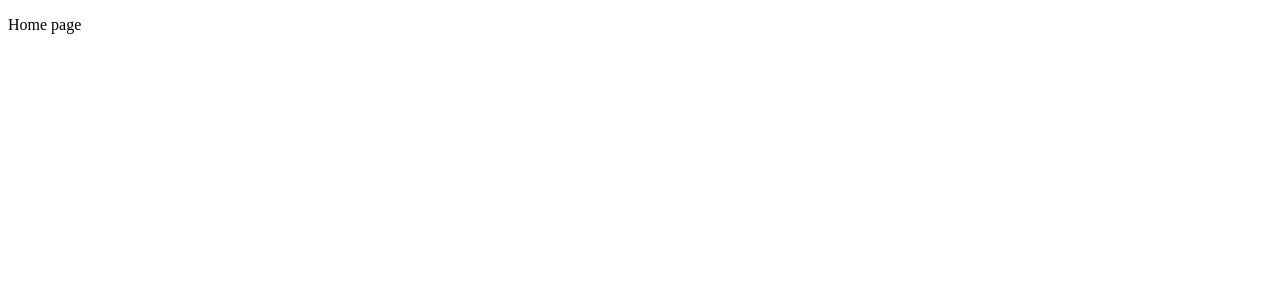
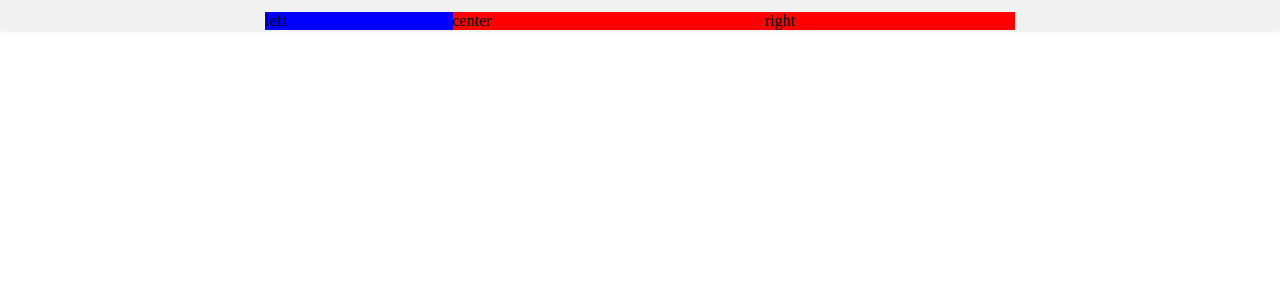
Before and after one commit to loctvl842/clickzone, a React (Create React App) app: page / in a window 1280 px wide. Shown: the top 300 px of the page. Built offline with nearby package versions, Linux system fonts and the light colour scheme.

Commit message:
style: divide layout for header

```diff
--- a/package.json
+++ b/package.json
@@ -6,10 +6,12 @@
     "@testing-library/jest-dom": "^5.16.5",
     "@testing-library/react": "^13.4.0",
     "@testing-library/user-event": "^13.5.0",
+    "classnames": "^2.3.2",
     "react": "^18.2.0",
     "react-dom": "^18.2.0",
     "react-router-dom": "^6.8.2",
     "react-scripts": "5.0.1",
+    "sass": "^1.58.3",
     "uuid": "^9.0.0",
     "web-vitals": "^2.1.4"
   },
--- a/src/App.js
+++ b/src/App.js
@@ -1,3 +1,4 @@
+import { } from "./main.scss";
 import { Fragment } from "react";
 import { BrowserRouter, Routes, Route } from "react-router-dom";
 import { v4 as uuidv4 } from "uuid";
--- /dev/null
+++ b/src/components/Navbar/index.jsx
@@ -0,0 +1,21 @@
+import styles from "./style.module.scss";
+import classNames from "classnames/bind";
+
+let cx = classNames.bind(styles);
+
+const Navbar = () => {
+  return (
+    <div className={cx("container")}>
+      <div className={cx("wrapper")}>
+        <div className={cx("row-1")}>
+          <div className={cx("left")}>left</div>
+          <div className={cx("center")}>center</div>
+          <div className={cx("right")}>right</div>
+        </div>
+        <div className={cx("row-2")}></div>
+      </div>
+    </div>
+  );
+};
+
+export default Navbar;
--- /dev/null
+++ b/src/components/Navbar/style.module.scss
@@ -0,0 +1,38 @@
+.container {
+  background: #f1f1f1;
+  box-shadow: 0 1px 3px rgb(0 0 0 / 10%);
+  @media only screen and (min-width: 992px) {
+    padding: 12px 0 0;
+  }
+}
+
+.wrapper {
+  background: black;
+  margin-left: auto;
+  margin-right: auto;
+  @media (min-width: 1200px) {
+    width: 1170px;
+  }
+  @media (min-width: 992px) {
+    width: 750px;
+  }
+  @media (min-width: 768px) {
+    width: 750px;
+  }
+}
+
+.row-1 {
+  display: flex;
+  width: 100%;
+  background: red;
+  .left {
+    flex: 3;
+    background: blue;
+  }
+  .center {
+    flex: 5;
+  }
+  .right {
+    flex: 4;
+  }
+}
--- /dev/null
+++ b/src/components/index.js
@@ -0,0 +1 @@
+export { default as Navbar } from "~/components/Navbar";
--- /dev/null
+++ b/src/main.scss
@@ -0,0 +1,5 @@
+* {
+  margin: 0;
+  padding: 0;
+  box-sizing: border-box;
+}
--- a/src/pages/Home/index.jsx
+++ b/src/pages/Home/index.jsx
@@ -1,7 +1,13 @@
+import styles from "./style.module.scss";
+import classNames from "classnames/bind";
+import { Navbar } from "~/components";
+
+let cx = classNames.bind(styles);
+
 const Home = () => {
   return (
-    <div>
-      <p>Home page</p>
+    <div className={cx("container")}>
+      <Navbar />
     </div>
   );
 };
```
Also changed, not shown: src/pages/Home/style.module.scss (added), 1 other file (tests, documents, lock files or other folders).
